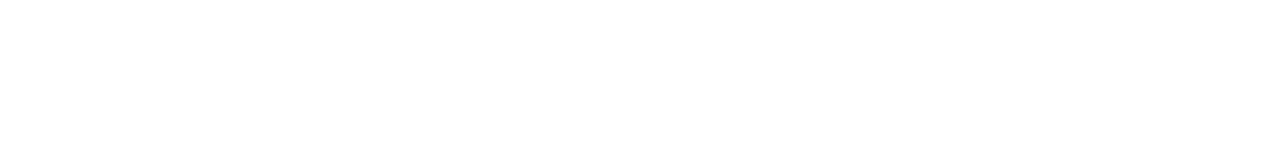
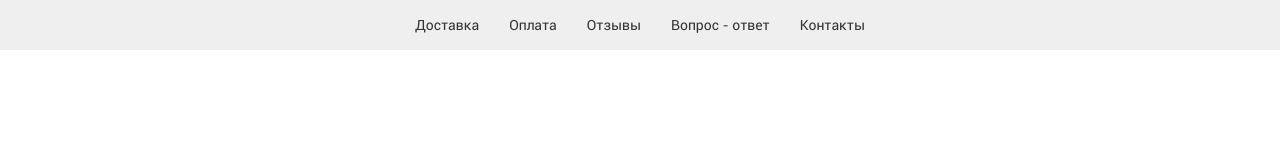
Before and after one commit to Australium/beauty-site, a plain HTML site: page index.html in a window 1280 px wide. Drawn offline with Linux system fonts and the light colour scheme.

Commit message:
finished header

```diff
--- a/index.html
+++ b/index.html
@@ -7,6 +7,29 @@
     <link rel="stylesheet" href="styles/style.css">
 </head>
 <body>
-
+    <header class="header">
+        <div class="container">
+            <nav class="navbar">
+                <ul class="list">
+                    <li class="contact">
+                        <a href="#" class="link ">Доставка</a>
+                    </li>
+                    <li class="contact">
+                        <a href="#" class="link">Оплата</a>
+                    </li>
+                    <li class="contact">
+                        <a href="#" class="link">Отзывы</a>
+                    </li>
+                    <li class="contact">
+                        <a href="#" class="link">Вопрос - ответ</a>
+                    </li>
+                    <li class="contact last">
+                        <a href="#" class="link">Контакты</a>
+                    </li>
+                    <div class="clearfix"></div>
+                </ul>
+            </nav>
+        </div>
+    </header>
 </body>
 </html>
--- a/styles/style.css
+++ b/styles/style.css
@@ -47,3 +47,37 @@ body {
     font-size: 14px;
     line-height: 16px;
 }
+
+.header {
+    background-color: rgba(239, 239, 239, 1);
+    padding: 17px 0px;
+}
+
+.container {
+    width: 1110px;
+    margin: 0 auto;
+}
+
+.link {
+    text-decoration-line: none;
+    color: rgba(51, 51, 51, 1);
+
+}
+
+.clearfix {
+    clear: both;
+}
+
+.contact {
+    margin-right: 30px;
+    float: left;
+}
+
+.navbar {
+    width: 450px;
+    margin: 0 auto;
+}
+
+.last {
+    margin-right: 0;
+}
```
